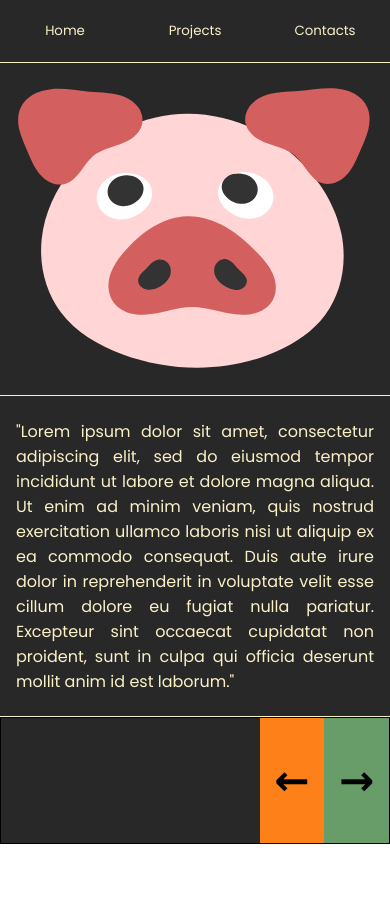
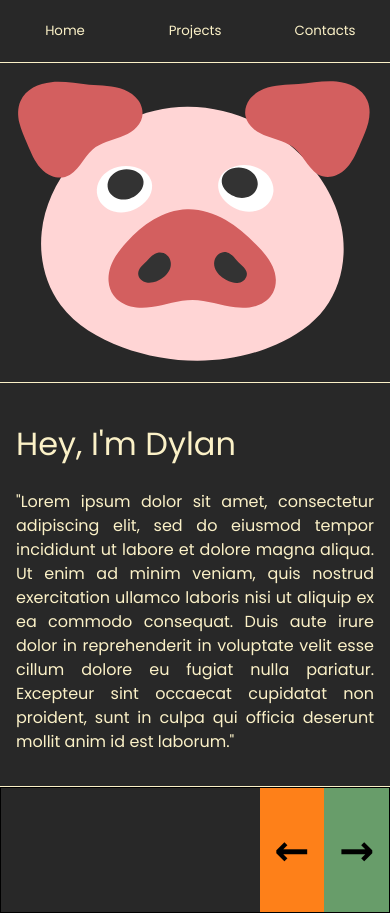
Before and after one commit to dy-ma/personal, a SvelteKit app: page / in a window 390 px wide. Before the commit the page ends 844 px from the top, so only its background shows below. Built offline with nearby package versions, Linux system fonts and the light colour scheme.

Commit message:
Refactor description styles

```diff
--- a/src/routes/+page.svelte
+++ b/src/routes/+page.svelte
@@ -1,5 +1,6 @@
 <script>
 	import Pig from './Pig.svelte';
+	import './main.css'; // standard page styles
 </script>
 
 <svelte:head>
@@ -9,45 +10,35 @@
 
 <div class="page">
 	<div class="image">
-		<Pig></Pig>
+		<Pig />
 	</div>
 	<div class="description">
-		"Lorem ipsum dolor sit amet, consectetur adipiscing elit, sed do eiusmod tempor incididunt ut labore et dolore magna aliqua. Ut enim ad minim veniam, quis nostrud exercitation ullamco laboris nisi ut aliquip ex ea commodo consequat. Duis aute irure dolor in reprehenderit in voluptate velit esse cillum dolore eu fugiat nulla pariatur. Excepteur sint occaecat cupidatat non proident, sunt in culpa qui officia deserunt mollit anim id est laborum."
+		<div>
+		<h1>Hey, I'm Dylan</h1>
+		<p>
+			"Lorem ipsum dolor sit amet, consectetur adipiscing elit, sed do eiusmod tempor incididunt ut
+			labore et dolore magna aliqua. Ut enim ad minim veniam, quis nostrud exercitation ullamco
+			laboris nisi ut aliquip ex ea commodo consequat. Duis aute irure dolor in reprehenderit in
+			voluptate velit esse cillum dolore eu fugiat nulla pariatur. Excepteur sint occaecat cupidatat
+			non proident, sunt in culpa qui officia deserunt mollit anim id est laborum."
+		</p>
+		</div>
 	</div>
 </div>
 
 <style>
-	.page {
-		width: 100%;
-		height: 100%;
-		display: grid;
-		grid-template-columns: 4fr 3fr;
-		max-width: 1920px;
-	}
-
 	.image {
-		background-color: var(--bg0);
 		display: grid;
 		place-items: center;
 	}
 
 	.description {
-		background-color: var(--bg0);
-		border-left: 1px solid var(--bg0-light);
 		display: grid;
 		place-items: center;
-		padding: 1rem;
-		text-align: justify;
 	}
 
-	@media only screen and (max-width: 600px) {
-		.page {
-			grid-template-columns: 1fr;
-		}
-
-		.description {
-			border-top: 1px solid var(--bg0-light);
-			border-left: none;
-		}
+	h1 {
+		width: fit-content;
+		height: fit-content;
 	}
 </style>
--- a/src/routes/Footer.svelte
+++ b/src/routes/Footer.svelte
@@ -58,5 +58,11 @@
 		display: flex;
 		justify-content: center;
 		align-items: center;
+        transition: 0.1s;
 	}
+
+    a:hover {
+        scale: 0.9;
+        transition: 0.1s;
+    }
 </style>
--- /dev/null
+++ b/src/routes/main.css
@@ -0,0 +1,34 @@
+/* Basic +page layout */
+
+.center-text {
+	text-align: center;
+}
+.page {
+	width: 100%;
+	height: 100%;
+	display: grid;
+	grid-template-columns: 4fr 3fr;
+	max-width: 1920px;
+}
+
+.image {
+	background-color: var(--bg0);
+}
+
+.description {
+	background-color: var(--bg0);
+	border-left: 1px solid var(--bg0-light);
+    padding: 1rem;
+    text-align: justify;
+}
+
+@media only screen and (max-width: 600px) {
+	.page {
+		grid-template-columns: 1fr;
+	}
+
+	.description {
+		border-top: 1px solid var(--bg0-light);
+		border-left: none;
+	}
+}
--- a/src/routes/styles.css
+++ b/src/routes/styles.css
@@ -56,7 +56,3 @@ a {
 	text-decoration: none;
 	font-family: var(--font-body);
 }
-
-.center-text {
-	text-align: center;
-}
```
Also changed, not shown: src/lib/lazyLoad.js (added, +31 -0 lines), src/routes/hamster/+page.svelte (+6 -7 lines).
